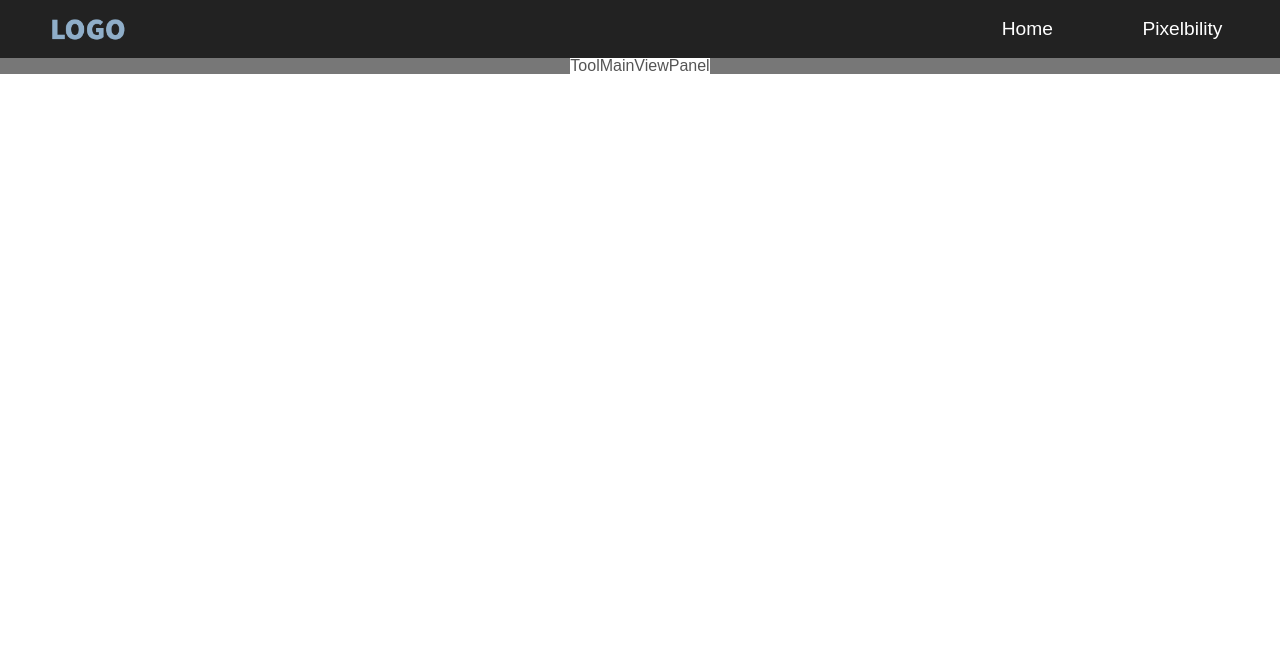
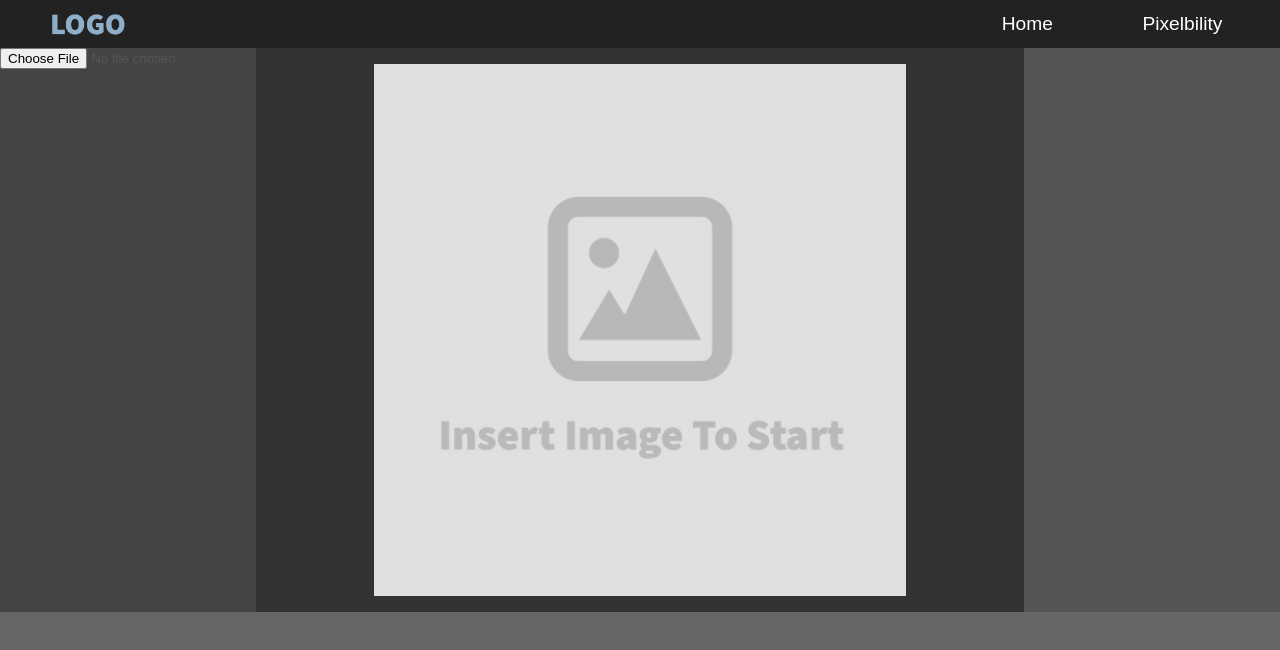
Before and after one commit to kagashi-chris/Pixelbility, a React (Create React App) app: page /pixelbility in a window 1280 px wide. Shown: the top 650 px of the page. Built offline with nearby package versions, Linux system fonts and the light colour scheme.

Commit message:
function able to import images

```diff
--- a/public/style.css
+++ b/public/style.css
@@ -51,6 +51,7 @@ form div {
   background-color: #222;
   align-items: center;
   padding: 0 2.4rem;
+  height: 48px;
 }
 
 .logo {
@@ -88,11 +89,38 @@ form div {
 }
 
 .main-app-panel-1 {
-  display: flex;
+  height: calc(100vh - 48px);
+  width: 100vw;
+  display: grid;
   background-color: #777;
-  justify-content: space-between;
+  grid-template-columns: repeat(5, 1fr);
+  grid-template-rows: 3fr 1fr;
 }
 
 .toolMainViewPanel {
-  background-color: #fff;
+  background-color: #333;
+  grid-column: 2/-2;
+  display: flex;
 }
+
+.toolMainViewPanel img {
+  margin-top: 1rem;
+  margin-bottom: 1rem;
+  margin-left: auto;
+  margin-right: auto;
+}
+
+.toolImportImagePanel {
+  background-color: #444;
+  grid-column: 1/2;
+}
+
+.toolEditLayersPanel {
+  background-color: #555;
+}
+
+.toolGeneratedImagePanel {
+  background-color: #666;
+  grid-row: 2;
+  grid-column: 1/-1;
+}
--- a/src/Routes.js
+++ b/src/Routes.js
@@ -4,14 +4,11 @@ import Pixelbility from "./components/Pixelbility";
 import { Route, Routes } from "react-router-dom";
 
 const AppRoutes = () => {
-  const home = Home();
-  const pixelbility = Pixelbility();
-
   return (
     <div>
       <Routes>
-        <Route path="/" element={home} />
-        <Route path="/pixelbility" element={pixelbility} />
+        <Route path="/" element={<Home />} />
+        <Route path="/pixelbility" element={<Pixelbility />} />
       </Routes>
     </div>
   );
--- a/src/components/Pixelbility.js
+++ b/src/components/Pixelbility.js
@@ -1,22 +1,39 @@
-import React from "react";
+import React, { Component } from "react";
 import ToolImportImagePanel from "./ToolImportImagePanel";
 import ToolMainViewPanel from "./ToolMainViewPanel";
 import ToolEditLayersPanel from "./ToolEditLayersPanel";
 import ToolGeneratedImagePanel from "./ToolGeneratedImagePanel";
 
-const Pixelbility = () => {
+export default class Pixelbility extends Component {
+  constructor() {
+    super();
+    this.state = {
+      img: "",
+    };
+    this.imgHandler = this.imgHandler.bind(this);
+  }
+
+  imgHandler(imgFile) {
+    console.log("HANDLING IMAGE");
+    this.setState({ ...this.state, img: imgFile });
+  }
+
+  render() {
+    console.log(this.state.image);
     return (
       <div className="main-app-panel">
         <div className="main-app-panel-1">
-        <ToolImportImagePanel />
-        <ToolMainViewPanel />
+          <ToolImportImagePanel
+            img={this.state.img}
+            imgHandler={this.imgHandler}
+          />
+          <ToolMainViewPanel img={this.state.img} />
           <ToolEditLayersPanel />
-      </div>
-      <div className="main-app-panel-2">
           <ToolGeneratedImagePanel />
         </div>
       </div>
     );
-};
+  }
+}
 
-export default Pixelbility;
+// export default Pixelbility;
--- a/src/components/ToolGeneratedImagePanel.js
+++ b/src/components/ToolGeneratedImagePanel.js
@@ -1,6 +1,11 @@
 import React, { Component } from "react";
 
 export default class ToolGeneratedImagePanel extends Component {
+  constructor(props) {
+    super(props);
+    this.state = {};
+  }
+
   render() {
     return <div className="toolGeneratedImagePanel"></div>;
   }
--- a/src/components/ToolImportImagePanel.js
+++ b/src/components/ToolImportImagePanel.js
@@ -1,7 +1,28 @@
 import React, { Component } from "react";
 
 export default class ToolImportImagePanel extends Component {
+  constructor(props) {
+    super(props);
+    this.state = {};
+    this.handleFileReader = this.handleFileReader.bind(this);
+  }
+
+  handleFileReader(event) {
+    console.log(event.target);
+    let file = event.target.files[0];
+    this.props.imgHandler(URL.createObjectURL(file));
+  }
+
   render() {
-    return <div className="toolImportImagePanel"></div>;
+    return (
+      <div className="toolImportImagePanel">
+        <input
+          type="file"
+          id="image_input"
+          accept="image/jpg, image/png"
+          onChange={this.handleFileReader}
+        />
+      </div>
+    );
   }
 }
--- a/src/components/ToolMainViewPanel.js
+++ b/src/components/ToolMainViewPanel.js
@@ -1,7 +1,20 @@
 import React, { Component } from "react";
 
 export default class ToolMainViewPanel extends Component {
+  constructor(props) {
+    super(props);
+    this.state = {};
+  }
   render() {
-    return <div className="toolMainViewPanel">ToolMainViewPanel</div>;
+    let img = "";
+    this.props.img === ""
+      ? (img = require("../assets/img/uploadImage.jpg"))
+      : (img = this.props.img);
+
+    return (
+      <div className="toolMainViewPanel">
+        <img src={img} />
+      </div>
+    );
   }
 }
```
Also changed, not shown: src/assets/img/uploadImage.jpg (added). Lines whose indentation alone changed are shown as unchanged.
